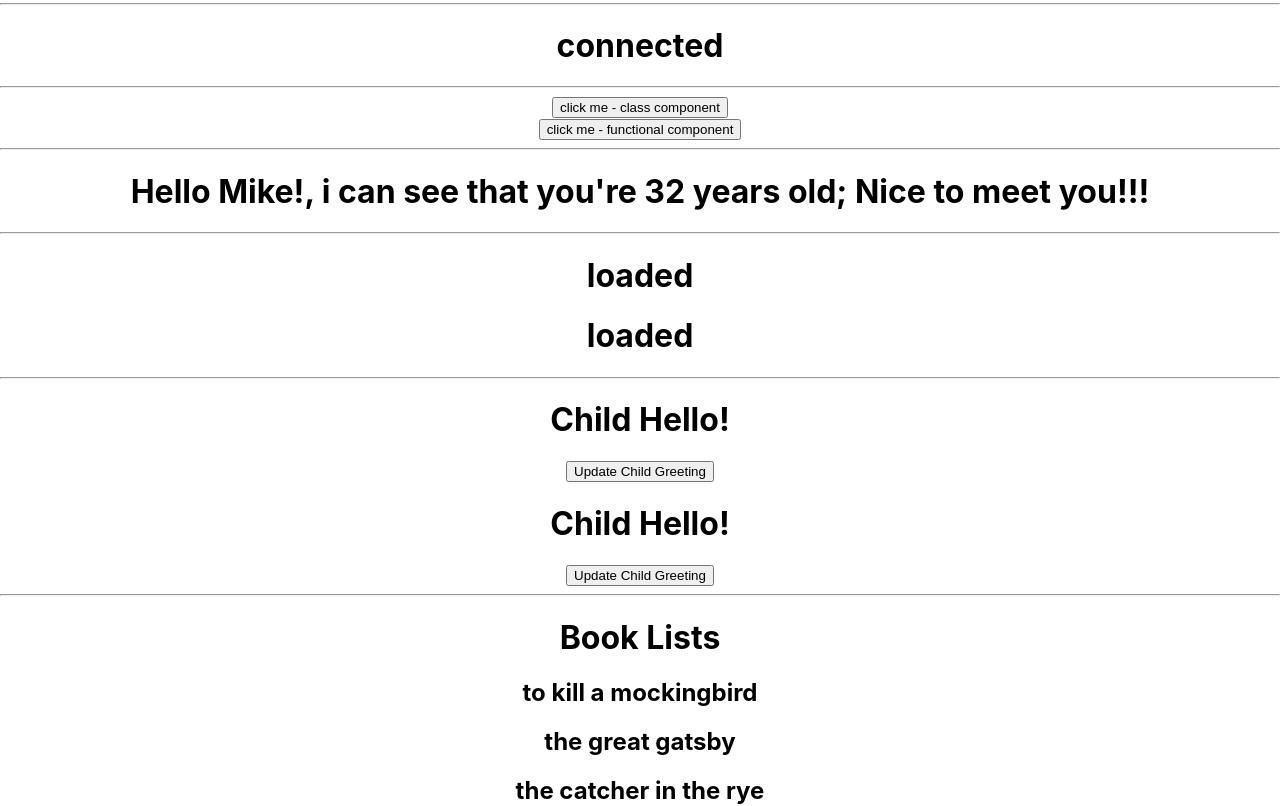
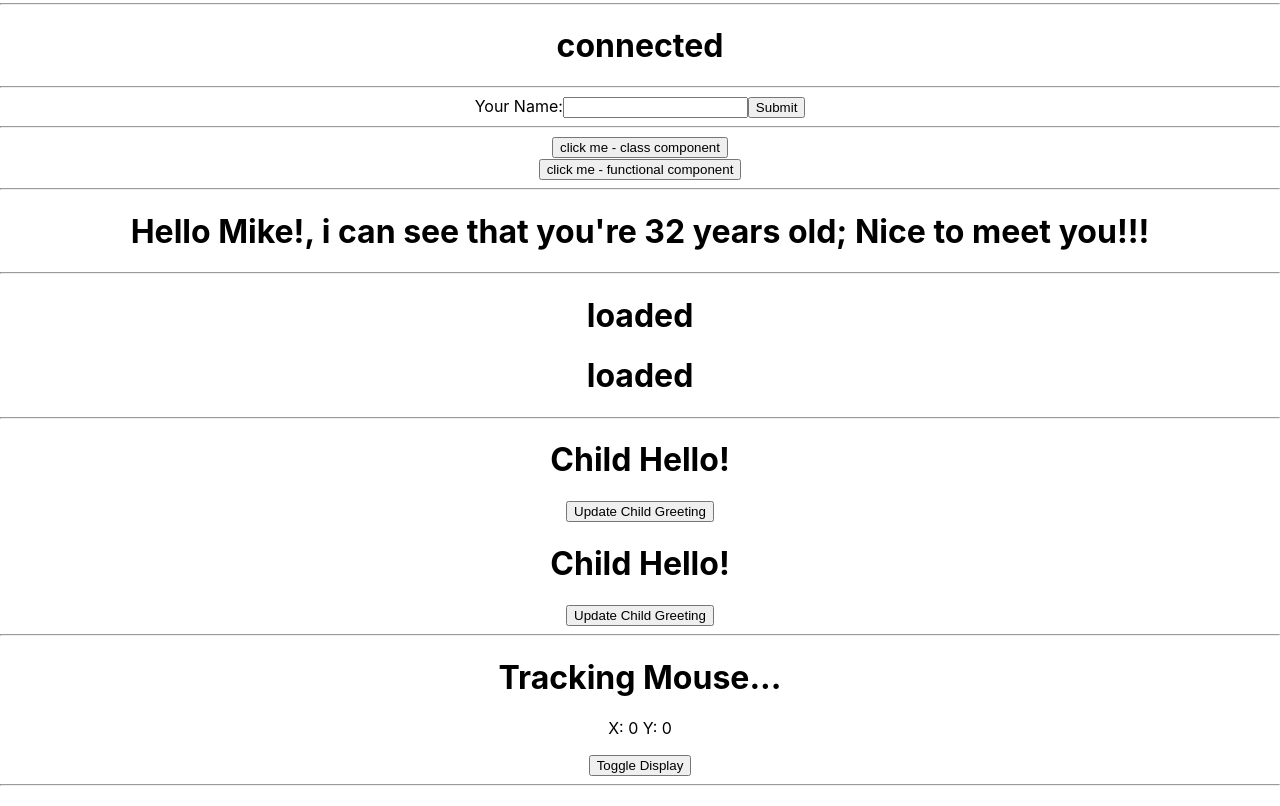
Before and after one commit to Mthabs/React2023, a React (Create React App) app in the folder my-app/: page / in a window 1280 px wide. Shown: the part 520-1326 px from the top of the page. Built offline with nearby package versions, Linux system fonts and the light colour scheme.

Commit message:
add controlled forms

```diff
--- a/my-app/src/App.js
+++ b/my-app/src/App.js
@@ -4,11 +4,13 @@ import Clock from "./components/Clock";
 import ConditionalRenderingClass from './components/ConditionalRenderingClass';
 import ConditionalRenderingClassNested from './components/ConditionalRenderingClassNested';
 import ConditionalRenderingFunctional from './components/ConditionalRenderingFunctional';
+import ControlledForms from "./components/ControlledForms";
 import EventsClass from './components/EventsClass';
 import EventsFunctional from './components/EventsFunctional';
 import FunctionalGreetingWithProps from "./components/FunctionalGreetingWithProps";
 import LifeCyclesCDMMount from "./components/LifeCyclesCDMMount";
 import LifeCyclesCDUUpdate from "./components/LifeCyclesCDUUpdate";
+import LifeCyclesCWUUnmount from "./components/LifeCyclesCWUUnmount";
 import RenderingLists from "./components/RenderingLists";
 import StatefulGreetingBindingBindThis from './components/StatefulGreetingBindingBindThis';
 import StatefulGreetingBindingConstructor from './components/StatefulGreetingBindingConstructor';
@@ -26,6 +28,8 @@ function App() {
             <hr/>
             <ConditionalRenderingFunctional connected = {true}/>
             <hr/>
+            <ControlledForms/>
+            <hr/>
             <EventsClass />
             <EventsFunctional />
             <hr/>
@@ -34,6 +38,8 @@ function App() {
             <LifeCyclesCDMMount/>
             <hr/>
             <LifeCyclesCDUUpdate/>
+            <hr/>
+            <LifeCyclesCWUUnmount/>
             <hr/>
             <RenderingLists/>
             <hr/>
--- /dev/null
+++ b/my-app/src/components/ControlledForms.js
@@ -0,0 +1,29 @@
+import React, { Component } from 'react'
+
+export class ControlledForms extends Component {
+    constructor(props) {
+      super(props)
+
+      this.state = {
+
+      }
+    }
+  render() {
+    return (
+      <div>
+        <form>
+        <label htmlFor="id-name">Your Name:</label>
+            <input
+                value={this.state.name}
+                id="id-name"
+                name="name"
+                type="text"
+            />
+            <input type="submit" value="Submit" />
+        </form>
+      </div>
+    )
+  }
+}
+
+export default ControlledForms
--- /dev/null
+++ b/my-app/src/components/LifeCyclesCWUTrackerUnmount.js
@@ -0,0 +1,36 @@
+import React, { Component } from 'react'
+
+export class LifeCyclesCWUTrackerUnmount extends Component {
+  constructor(props) {
+    super(props)
+
+    this.state = {
+      mouseX: 0,
+      mouseY: 0,
+    }
+  }
+  trackMouse = e => {
+    console.log('Mouse moved')
+    this.setState({
+      mouseX: e.clientX,
+      mouseY: e.clientY,
+    })
+  }
+  componentDidMount() {
+    window.addEventListener('mousemove', this.trackMouse);
+  }
+  componentWillUnmount() {
+      console.log('unmounting')
+      window.removeEventListener('mousemove', this.trackMouse)
+  }
+  render() {
+    return (
+      <div>
+        <h1>Tracking Mouse...</h1>
+        <p>X: {this.state.mouseX} Y: {this.state.mouseY}</p>
+      </div>
+    )
+  }
+}
+
+export default LifeCyclesCWUTrackerUnmount
--- /dev/null
+++ b/my-app/src/components/LifeCyclesCWUUnmount.js
@@ -0,0 +1,27 @@
+import React, { Component } from 'react'
+import LifeCyclesCWUTrackerUnmount from './LifeCyclesCWUTrackerUnmount'
+
+export class LifeCyclesCWUUnmount extends Component {
+    constructor(props) {
+        super(props)
+
+        this.state = {
+            visible: true
+        }
+    }
+
+    toggleDisplay = () => {
+        this.setState((prevState) => ({ visible: !prevState.visible }))
+    }
+
+    render() {
+        return (
+            <div>
+                {this.state.visible && <LifeCyclesCWUTrackerUnmount />}
+                <button onClick={this.toggleDisplay}>Toggle Display</button>
+            </div>
+        )
+    }
+}
+
+export default LifeCyclesCWUUnmount
```
